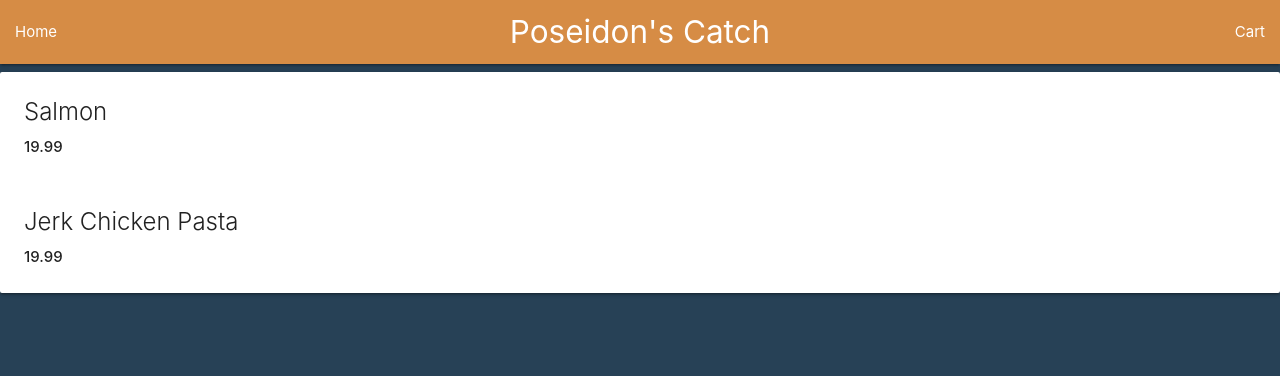
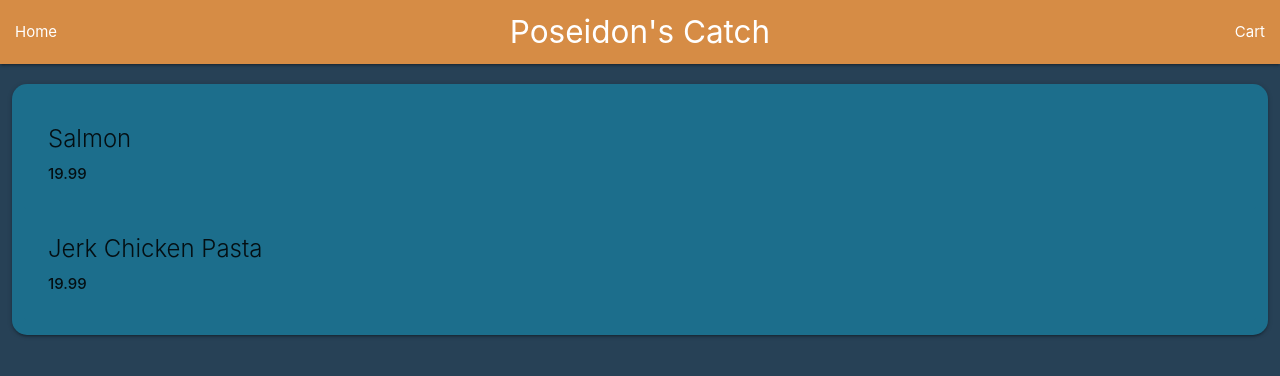
Before and after one commit to bcshanken/restaurantMenu, a React (Create React App) app in the folder client/: page /orders in a window 1280 px wide. Shown: the top 376 px of the page. Built offline with nearby package versions, Linux system fonts and the light colour scheme.

Commit message:
creating orders component to clean code

```diff
--- /dev/null
+++ b/client/src/Components/OrderCard/OrderCard.jsx
@@ -0,0 +1,12 @@
+import React from "react";
+
+const OrderCard = ({title, price}) => {
+  return (
+    <div className="card-content order-card">
+      <span className="card-title">{title}</span>
+      <strong>{price}</strong>
+    </div>
+  );
+};
+
+export default OrderCard;
--- /dev/null
+++ b/client/src/Containers/Orders/Orders.css
@@ -0,0 +1,14 @@
+.order-wrapper {
+    padding: 12px;
+  }
+
+  .order-category-wrapper {
+    padding: 24px 0px 0px 0px;
+  }
+
+  .order-card {
+    border-radius: 15px;
+    padding: 15px 12px;
+
+    background: #1c6e8c;
+  }
--- a/client/src/Containers/Orders/Orders.jsx
+++ b/client/src/Containers/Orders/Orders.jsx
@@ -1,5 +1,6 @@
 import React from "react";
-import MenuItem from "../../Components/Navbar/MenuItem.jsx/MenuItem";
+import OrderCard from "../../Components/OrderCard/OrderCard"
+import "../Orders/Orders.css"
 
 const Orders = () => {
   const orders = [
@@ -21,19 +22,16 @@ const Orders = () => {
   ];
 
   return (
-    <div>
+    <div className="order-wrapper">
       {orders.map((orderItems, index) => {
           <h1>{orderItems.title}</h1>
         return (
-          <div className="card horizontal">
+          <div className="card horizontal order-category-wrapper order-card">
               <div className="card-stacked">
             {orderItems.content.map((order) => {
               return (
                 <>
-                    <div className="card-content">
-                      <span className="card-title">{order.title}</span>
-                      <strong>{order.price}</strong>
-                    </div>
+                    <OrderCard {...order}/>
                 </>
               );
             })}
```
Also changed, not shown: client/src/Components/OrderCard/OrderCard.css (added).
